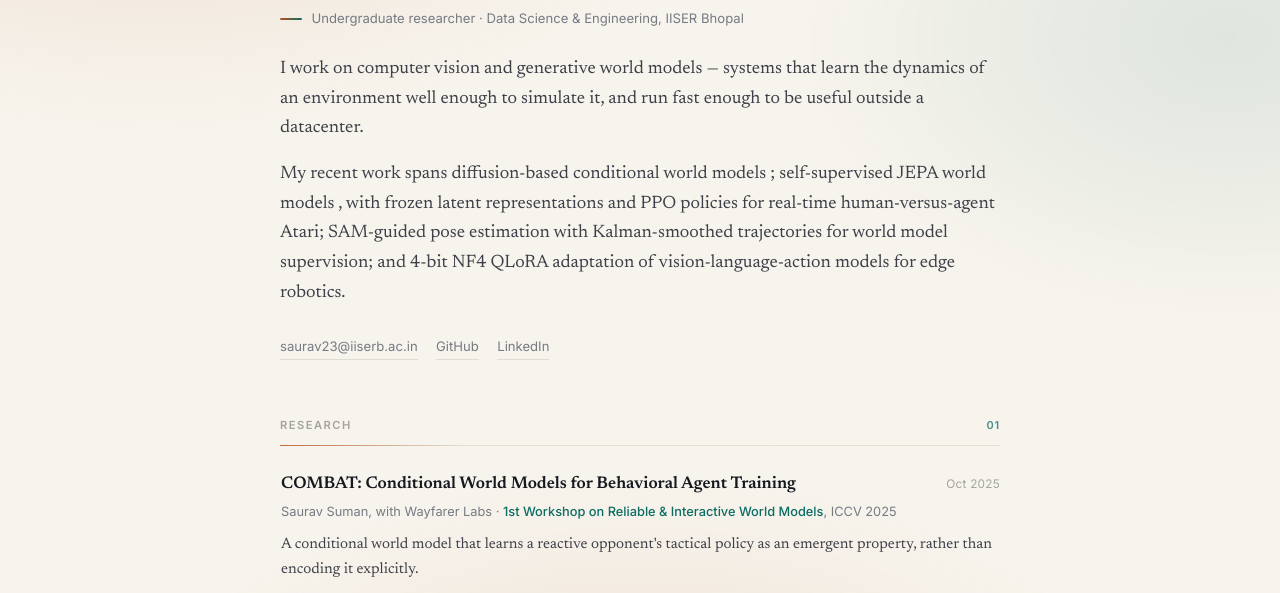
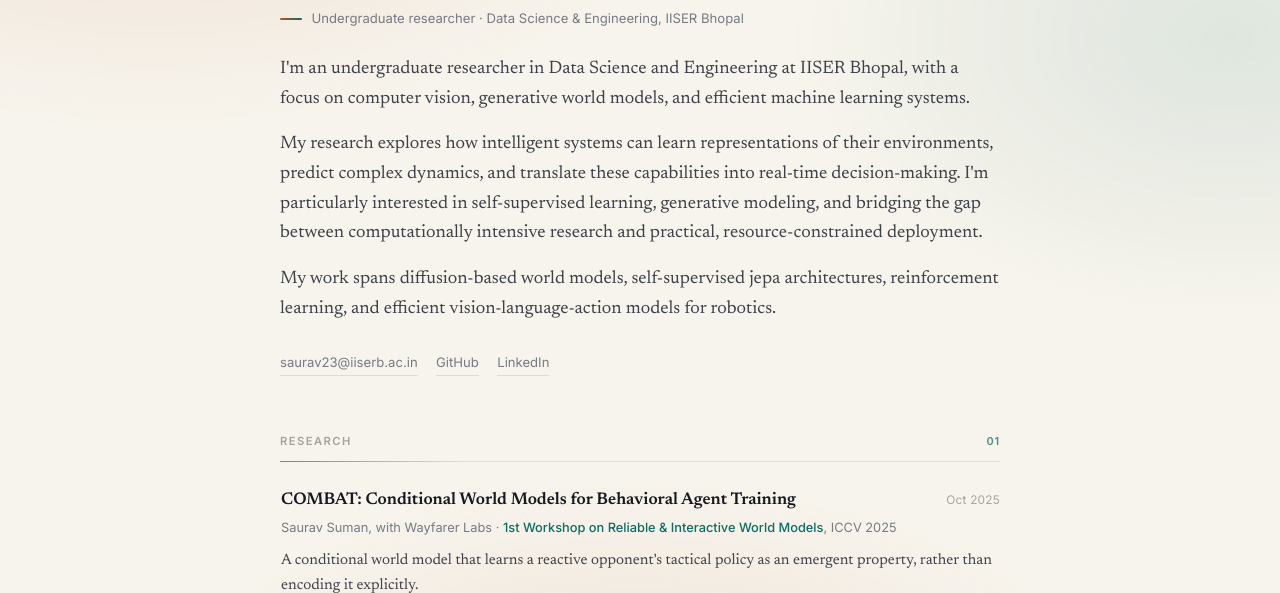
Before and after one commit to saurav-34/portfolio, a plain HTML site: page index.html in a window 1280 px wide. Shown: the part 139-732 px from the top of the page. Drawn offline with Linux system fonts and the light colour scheme.

Commit message:
update final

```diff
--- a/index.html
+++ b/index.html
@@ -504,8 +504,9 @@ footer a:hover { color: var(--accent); border-bottom-color: var(--accent); }
   <div class="affil rise">Undergraduate researcher · Data Science &amp; Engineering, IISER Bhopal</div>
 
   <div class="bio rise">
-    <p>I work on computer vision and generative world models — systems that learn the dynamics of an environment well enough to simulate it, and run fast enough to be useful outside a datacenter.</p>
-    <p>My recent work spans diffusion-based conditional world models ; self-supervised JEPA world models , with frozen latent representations and PPO policies for real-time human-versus-agent Atari; SAM-guided pose estimation with Kalman-smoothed trajectories for world model supervision; and 4-bit NF4 QLoRA adaptation of vision-language-action models for edge robotics.</p>
+    <p>I'm an undergraduate researcher in Data Science and Engineering at IISER Bhopal, with a focus on computer vision, generative world models, and efficient machine learning systems.</p>
+    <p>My research explores how intelligent systems can learn representations of their environments, predict complex dynamics, and translate these capabilities into real-time decision-making. I'm particularly interested in self-supervised learning, generative modeling, and bridging the gap between computationally intensive research and practical, resource-constrained deployment.</p>
+    <p>My work spans diffusion-based world models, self-supervised jepa architectures, reinforcement learning, and efficient vision-language-action models for robotics.</p>
   </div>
 
   <div class="contact-line rise">
```
